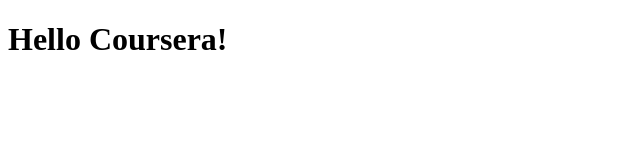
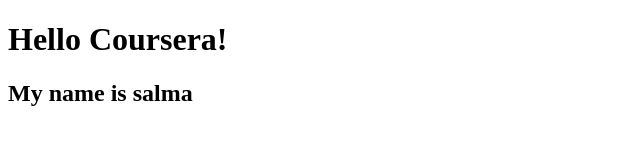
Before and after one commit to salma-soussi/coursera-test, a plain HTML site: page site/index.html in a window 1280 px wide. Shown: the whole page, without its empty margins (0-640 px from the left). Drawn offline with Linux system fonts and the light colour scheme.

Commit message:
a small change to the page

```diff
--- a/site/index.html
+++ b/site/index.html
@@ -8,5 +8,6 @@
 </head>
 <body>
     <h1>Hello Coursera!</h1>
+    <h2>My name is salma</h2>
 </body>
 </html>
```
